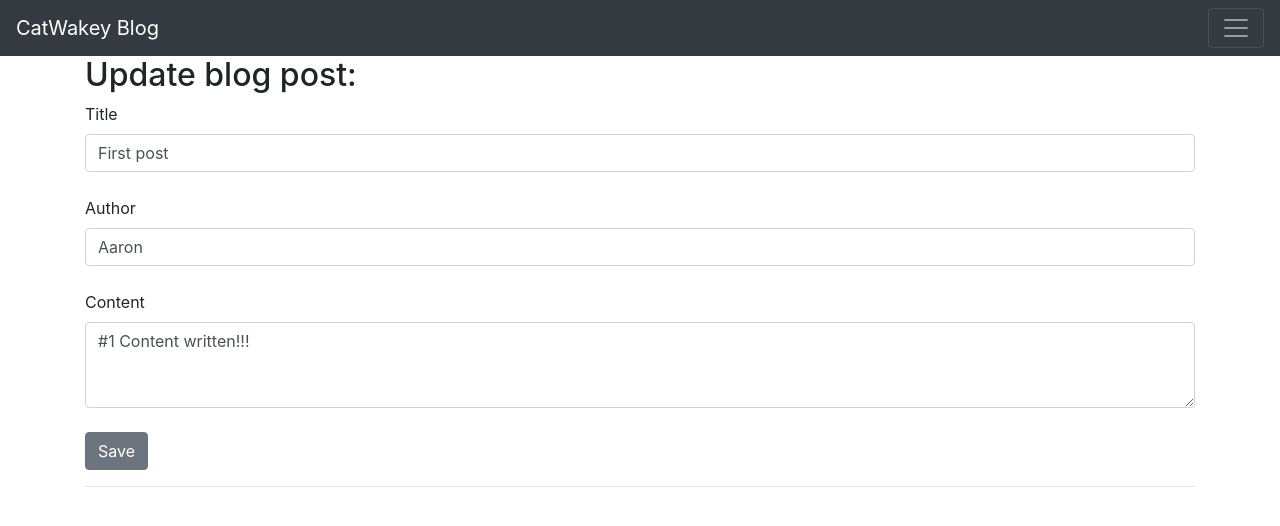
After one commit to palden/aaronflask, a Flask app: page /posts/edit/1 in a window 1280 px wide. The commit adds this page. Shown: the top 526 px of the page. Run offline with Flask 2, Linux system fonts and the light colour scheme; data comes from the database, SQL or seed files in the repository; both versions use the stored data as it was after the commit; some libraries are stand-ins or nearby versions.

Commit message:
final working blog version

```diff
--- a/app.py
+++ b/app.py
@@ -31,7 +31,7 @@ all_posts = [
     {
         'title': 'Post 3',
         'content': 'This is the content of post 3. jjjallllllaaa'
-    },
+    }
 ]
 
 
@@ -46,8 +46,9 @@ def hello():
 def posts():
     if request.method == 'POST':
         post_title = request.form['title']
+        post_author = request.form['author']
         post_content = request.form['content']
-        new_post = BlogPost(title=post_title, content=post_content, author='Aaron')
+        new_post = BlogPost(title=post_title, content=post_content, author=post_author)
         db.session.add(new_post)
         db.session.commit()
         return redirect('/posts')
@@ -56,7 +57,42 @@ def posts():
         return render_template('posts.html', posts=all_posts)
 
 
-@app.route('/onlyget', methods=['GET'])
+@app.route('/posts/delete/<int:id>')
+def delete(id):
+    post = BlogPost.query.get_or_404(id)
+    db.session.delete(post)
+    db.session.commit()
+    return redirect('/posts')
+
+
+@app.route('/posts/edit/<int:id>', methods=['GET', 'POST'])
+def edit(id):
+    post = BlogPost.query.get_or_404(id)
+    if request.method == 'POST':
+        post.title = request.form['title']
+        post.author = request.form['author']
+        post.content = request.form['content']
+        db.session.commit()
+        return redirect('/posts')
+    else:
+        return render_template('edit.html', post=post)
+
+
+@app.route('/posts/new', methods=['GET', 'POST'])
+def new_post():
+    if request.method == 'POST':
+        post_title = request.form['title']
+        post_author = request.form['author']
+        post_content = request.form['content']
+        new_post = BlogPost(title=post_title, content=post_content, author=post_author)
+        db.session.add(new_post)
+        db.session.commit()
+        return redirect('/posts')
+    else:
+        return render_template('new_post.html')
+
+
+app.route('/onlyget', methods=['GET'])
 def only_get():
     return "Only respond to get request"
 
--- a/templates/base.html
+++ b/templates/base.html
@@ -3,11 +3,48 @@
 	<head>
 		<meta charset="UTF-8">
 		{# <link rel="stylesheet" href="static/css/main.css"> #}
-	<link rel="stylesheet" href="{{ url_for('static',filename='css/main.css') }}">
+		<link rel="stylesheet" href="https://stackpath.bootstrapcdn.com/bootstrap/4.4.1/css/bootstrap.min.css" integrity="sha384-Vkoo8x4CGsO3+Hhxv8T/Q5PaXtkKtu6ug5TOeNV6gBiFeWPGFN9MuhOf23Q9Ifjh" crossorigin="anonymous">
+		{# <link rel="stylesheet" href="{{ url_for('static',filename='css/main.css') }}"> #}
 		{% block head %}{% endblock %}
 	</head>
 	<body>
+		<nav class="navbar navbar-dark bg-dark">
+			<a class="navbar-brand" href="/">CatWakey Blog</a>
+			<button class="navbar-toggler" type="button" data-toggle="collapse" data-target="#navbarsExample01" aria-controls="navbarsExample01" aria-expanded="false" aria-label="Toggle navigation">
+				<span class="navbar-toggler-icon"></span>
+			</button>
 
+			<div class="collapse navbar-collapse" id="navbarsExample01">
+				<ul class="navbar-nav mr-auto">
+					<li class="nav-item active">
+						<a class="nav-link" href="/">Home <span class="sr-only">(current)</span></a>
+					</li>
+					<li class="nav-item">
+						<a class="nav-link" href="/posts">Posts</a>
+					</li>
+					<li class="nav-item">
+						<a class="nav-link disabled" href="/about" tabindex="-1" aria-disabled="true">About</a>
+					</li>
+					<li class="nav-item dropdown">
+						<a class="nav-link dropdown-toggle" href="#" id="dropdown01" data-toggle="dropdown" aria-haspopup="true" aria-expanded="false">Contact us</a>
+						<div class="dropdown-menu" aria-labelledby="dropdown01">
+							<a class="dropdown-item" href="http://www.catwakey.com">Website</a>
+							<a class="dropdown-item" href="http://www.youtube.com/catwakey">YouTube</a>
+							<a class="dropdown-item" href="http://www.facebook.com/catwakey">Facebook</a>
+						</div>
+					</li>
+				</ul>
+				<form class="form-inline my-2 my-md-0">
+					<input class="form-control" type="text" placeholder="Search" aria-label="Search">
+				</form>
+			</div>
+		</nav>
+
+		<div class="container">
 			{% block body %}{% endblock %}
+		</div>
+		<script src="https://code.jquery.com/jquery-3.4.1.slim.min.js" integrity="sha384-J6qa4849blE2+poT4WnyKhv5vZF5SrPo0iEjwBvKU7imGFAV0wwj1yYfoRSJoZ+n" crossorigin="anonymous"></script>
+		<script src="https://cdn.jsdelivr.net/npm/popper.js@1.16.0/dist/umd/popper.min.js" integrity="sha384-Q6E9RHvbIyZFJoft+2mJbHaEWldlvI9IOYy5n3zV9zzTtmI3UksdQRVvoxMfooAo" crossorigin="anonymous"></script>
+		<script src="https://stackpath.bootstrapcdn.com/bootstrap/4.4.1/js/bootstrap.min.js" integrity="sha384-wfSDF2E50Y2D1uUdj0O3uMBJnjuUD4Ih7YwaYd1iqfktj0Uod8GCExl3Og8ifwB6" crossorigin="anonymous"></script>
 	</body>
 </html>
--- /dev/null
+++ b/templates/edit.html
@@ -0,0 +1,36 @@
+{% extends 'base.html' %}
+
+{% block head %}
+<title>Edit Post</title>
+{% endblock %}
+
+{% block body %}
+
+<h2>Update blog post:</h2>
+
+{# <form action="/posts/edit/{{ post.id }}" method='POST'> #}
+{# 	Title: <input type="text" name="title" id="title" value='{{ post.title }}'> #}
+{# 	<br> #}
+{# 	Author: <input type="text" name="author" id="author" value='{{ post.author }}'> #}
+{# 	<br>	 #}
+{# 	Content: <input type="text" name="content" id="content" value='{{ post.content }}'> #}
+{# 	<br> #}
+{# 	<input class="btn btn-primary" type="submit" value="Save"> #}
+{# </form> #}
+
+<form action="/posts/edit/{{ post.id }}" method='POST'>
+	<label for="Title">Title</label>
+	<input class="form-control" type="text" name="title" id="title" value='{{ post.title }}' aria-label="Enter Title">
+	<br>
+	<label for="Author">Author</label>
+	<input class="form-control" type="text" name="author" id="author" value='{{ post.author }}' aria-label="Enter author">
+	<br>
+	<label for="Content">Content</label>
+	<textarea class="form-control" name="content" id="content" rows="3">{{ post.content }}</textarea>
+	<br>
+	<input class="btn btn-secondary" type="submit" value="Save">
+</form>
+<hr>
+
+
+{% endblock %}
```
Also changed, not shown: templates/index.html (+13 -0 lines), templates/new_post.html (added, +23 -0 lines), templates/posts.html (+14 -14 lines), posts.db. Lines whose indentation alone changed are shown as unchanged.
